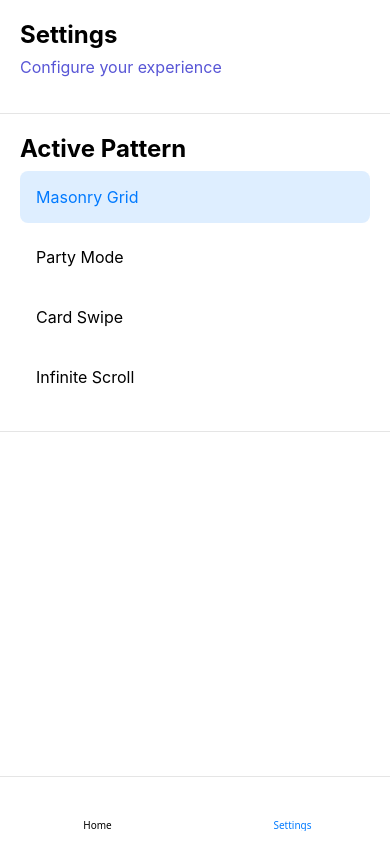
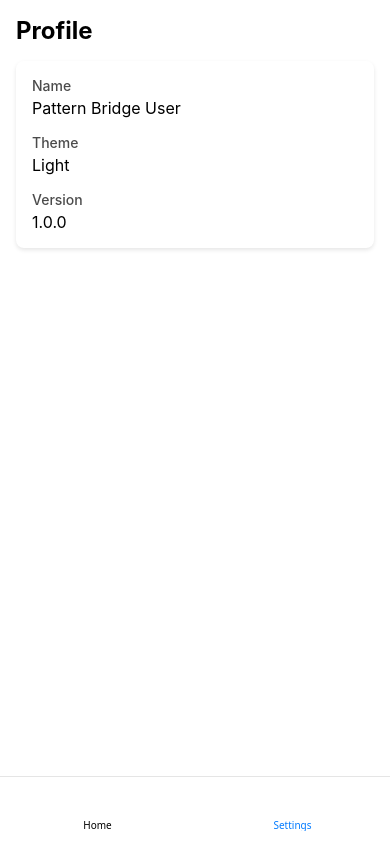
Before and after one commit to jackccrawford/pattern-bridge, a React Native app: screen /Settings in a window 390 px wide. Built offline with nearby package versions, Linux system fonts and the light colour scheme; some icons are missing.

Commit message:
fix: restore pattern selector in header with proper naming conventions

```diff
--- /dev/null
+++ b/src/components/Header.tsx
@@ -0,0 +1,87 @@
+import React from 'react';
+import { StyleSheet, View, Platform } from 'react-native';
+import { Picker } from '@react-native-picker/picker';
+import { useTheme } from '../contexts/ThemeContext';
+
+type Pattern = 'masonry' | 'partyMode' | 'cardSwipe' | 'infiniteScroll';
+
+interface HeaderProps {
+  selectedPattern: Pattern;
+  onPatternChange: (pattern: Pattern) => void;
+}
+
+const patterns = [
+  { label: 'Masonry Grid', value: 'masonry' },
+  { label: 'Party Mode', value: 'partyMode' },
+  { label: 'Card Swipe', value: 'cardSwipe' },
+  { label: 'Infinite Scroll', value: 'infiniteScroll' },
+];
+
+export const Header: React.FC<HeaderProps> = ({ selectedPattern, onPatternChange }) => {
+  const { theme } = useTheme();
+
+  return (
+    <View style={[styles.header, { backgroundColor: theme.colors.surface }]}>
+      <View style={styles.pickerContainer}>
+        <Picker
+          selectedValue={selectedPattern}
+          onValueChange={(value) => onPatternChange(value as Pattern)}
+          style={[
+            styles.picker,
+            Platform.select({
+              ios: { color: theme.colors.text },
+              android: { color: theme.colors.text, backgroundColor: 'transparent' },
+            }),
+          ]}
+          itemStyle={Platform.select({
+            ios: { color: theme.colors.text },
+          })}
+        >
+          {patterns.map((pattern) => (
+            <Picker.Item
+              key={pattern.value}
+              label={pattern.label}
+              value={pattern.value}
+              color={theme.colors.text}
+            />
+          ))}
+        </Picker>
+      </View>
+    </View>
+  );
+};
+
+const styles = StyleSheet.create({
+  header: {
+    height: Platform.select({ ios: 44, android: 56 }),
+    borderBottomWidth: 1,
+    borderBottomColor: 'rgba(0, 0, 0, 0.1)',
+    justifyContent: 'center',
+    ...Platform.select({
+      android: {
+        elevation: 4,
+      },
+      ios: {
+        shadowColor: '#000',
+        shadowOffset: { width: 0, height: 2 },
+        shadowOpacity: 0.1,
+        shadowRadius: 2,
+      },
+    }),
+  },
+  pickerContainer: {
+    flex: 1,
+    justifyContent: 'center',
+    paddingHorizontal: 16,
+  },
+  picker: {
+    ...Platform.select({
+      ios: {
+        height: 44,
+      },
+      android: {
+        height: 56,
+      },
+    }),
+  },
+});
--- a/src/screens/HomeScreen.tsx
+++ b/src/screens/HomeScreen.tsx
@@ -1,41 +1,29 @@
 import React from 'react';
-import { StyleSheet, View, Platform } from 'react-native';
-import { Text } from '../components/Text';
+import { StyleSheet, View } from 'react-native';
+import { SafeAreaView } from 'react-native-safe-area-context';
 import { useTheme } from '../contexts/ThemeContext';
-import { SafeAreaView, useSafeAreaInsets } from 'react-native-safe-area-context';
+import { CardSwipeDemo } from '../components/patterns/CardSwipe/CardSwipeDemo';
 import { MasonryGridDemo } from '../components/patterns/MasonryGrid/MasonryGridDemo';
+import { InfiniteScrollDemo } from '../components/patterns/InfiniteScroll/InfiniteScrollDemo';
 import { CowbellDemo } from '../components/patterns/PartyMode/CowbellDemo';
-import { CardSwipeDemo } from '../components/patterns/CardSwipe/CardSwipeDemo';
-import { InfiniteScrollDemo } from '../components/patterns/InfiniteScroll/InfiniteScrollDemo';
-import { usePattern } from '../contexts/PatternContext';
+import { Header } from '../components/Header';
+
+type Pattern = 'masonry' | 'partyMode' | 'cardSwipe' | 'infiniteScroll';
 
 export const HomeScreen = () => {
   const { theme } = useTheme();
-  const insets = useSafeAreaInsets();
-  const { currentPattern } = usePattern();
-
-  const bottomPadding = Platform.select({
-    ios: insets.bottom,
-    android: 80, // Account for tab bar height on Android
-  });
-
-  const patternTitles = {
-    masonry: 'Masonry Grid Pattern',
-    cowbell: 'Party Mode 🔔',
-    cardswipe: 'Card Swipe Pattern',
-    infinitescroll: 'Infinite Scroll Pattern',
-  };
+  const [selectedPattern, setSelectedPattern] = React.useState<Pattern>('masonry');
 
   const renderPattern = () => {
-    switch (currentPattern) {
+    switch (selectedPattern) {
       case 'masonry':
         return <MasonryGridDemo />;
-      case 'cowbell':
+      case 'cardSwipe':
+        return <CardSwipeDemo />;
+      case 'infiniteScroll':
+        return <InfiniteScrollDemo />;
+      case 'partyMode':
         return <CowbellDemo />;
-      case 'cardswipe':
-        return <CardSwipeDemo />;
-      case 'infinitescroll':
-        return <InfiniteScrollDemo />;
       default:
         return <MasonryGridDemo />;
     }
@@ -43,11 +31,8 @@ export const HomeScreen = () => {
 
   return (
     <SafeAreaView style={[styles.container, { backgroundColor: theme.colors.background }]} edges={['top']}>
-      <View style={[styles.header, { borderBottomColor: theme.colors.border }]}>
-        <Text style={[styles.title, { color: theme.colors.text }]}>Pattern Bridge</Text>
-        <Text style={[styles.subtitle, { color: theme.colors.text }]}>{patternTitles[currentPattern]}</Text>
-      </View>
-      <View style={[styles.content, { paddingBottom: bottomPadding }]}>
+      <Header selectedPattern={selectedPattern} onPatternChange={setSelectedPattern} />
+      <View style={styles.content}>
         {renderPattern()}
       </View>
     </SafeAreaView>
@@ -58,19 +43,6 @@ const styles = StyleSheet.create({
   container: {
     flex: 1,
   },
-  header: {
-    padding: 16,
-    borderBottomWidth: 1,
-  },
-  title: {
-    fontSize: 24,
-    fontWeight: 'bold',
-    marginBottom: 4,
-  },
-  subtitle: {
-    fontSize: 16,
-    opacity: 0.8,
-  },
   content: {
     flex: 1,
   },
--- a/src/screens/SettingsScreen.tsx
+++ b/src/screens/SettingsScreen.tsx
@@ -1,66 +1,26 @@
 import React from 'react';
-import { ScrollView, StyleSheet, View, Platform, Pressable } from 'react-native';
-import { Text } from '../components/Text';
+import { StyleSheet, View, Text } from 'react-native';
+import { SafeAreaView } from 'react-native-safe-area-context';
 import { useTheme } from '../contexts/ThemeContext';
-import { SafeAreaView, useSafeAreaInsets } from 'react-native-safe-area-context';
-import { usePattern } from '../contexts/PatternContext';
-
-type Pattern = 'masonry' | 'cowbell' | 'cardswipe' | 'infinitescroll';
 
 export const SettingsScreen = () => {
   const { theme } = useTheme();
-  const insets = useSafeAreaInsets();
-  const { currentPattern, setPattern } = usePattern();
-
-  const bottomPadding = Platform.select({
-    ios: insets.bottom,
-    android: 80, // Account for tab bar height on Android
-  });
-
-  const patterns: { id: Pattern; name: string }[] = [
-    { id: 'masonry', name: 'Masonry Grid' },
-    { id: 'cowbell', name: 'Party Mode ' },
-    { id: 'cardswipe', name: 'Card Swipe' },
-    { id: 'infinitescroll', name: 'Infinite Scroll' },
-  ];
 
   return (
     <SafeAreaView style={[styles.container, { backgroundColor: theme.colors.background }]} edges={['top']}>
-      <ScrollView
-        contentContainerStyle={[
-          styles.scrollContent,
-          { paddingBottom: bottomPadding }
-        ]}
-      >
-        <View style={[styles.section, { borderBottomColor: theme.colors.border }]}>
-          <Text style={[styles.sectionTitle, { color: theme.colors.text }]}>Settings</Text>
-          <Text style={[styles.sectionSubtitle, { color: theme.colors.secondary }]}>Configure your experience</Text>
+      <View style={styles.content}>
+        <Text style={[styles.title, { color: theme.colors.text }]}>Profile</Text>
+        <View style={[styles.card, { backgroundColor: theme.colors.surface }]}>
+          <Text style={[styles.label, { color: theme.colors.text }]}>Name</Text>
+          <Text style={[styles.value, { color: theme.colors.text }]}>Pattern Bridge User</Text>
+
+          <Text style={[styles.label, { color: theme.colors.text, marginTop: 16 }]}>Theme</Text>
+          <Text style={[styles.value, { color: theme.colors.text }]}>{theme.dark ? 'Dark' : 'Light'}</Text>
+
+          <Text style={[styles.label, { color: theme.colors.text, marginTop: 16 }]}>Version</Text>
+          <Text style={[styles.value, { color: theme.colors.text }]}>1.0.0</Text>
         </View>
-
-        <View style={[styles.section, { borderBottomColor: theme.colors.border }]}>
-          <Text style={[styles.sectionTitle, { color: theme.colors.text }]}>Active Pattern</Text>
-          {patterns.map((pattern) => (
-            <Pressable
-              key={pattern.id}
-              style={[
-                styles.patternButton,
-                currentPattern === pattern.id && { backgroundColor: theme.colors.primary + '20' },
-              ]}
-              onPress={() => setPattern(pattern.id)}
-            >
-              <Text
-                style={[
-                  styles.patternText,
-                  { color: theme.colors.text },
-                  currentPattern === pattern.id && { color: theme.colors.primary },
-                ]}
-              >
-                {pattern.name}
-              </Text>
-            </Pressable>
-          ))}
-        </View>
-      </ScrollView>
+      </View>
     </SafeAreaView>
   );
 };
@@ -69,28 +29,34 @@ const styles = StyleSheet.create({
   container: {
     flex: 1,
   },
-  scrollContent: {
-    flexGrow: 1,
+  content: {
+    flex: 1,
+    padding: 16,
   },
-  section: {
-    padding: 20,
-    borderBottomWidth: 1,
-  },
-  sectionTitle: {
+  title: {
     fontSize: 24,
     fontWeight: 'bold',
-    marginBottom: 8,
-  },
-  sectionSubtitle: {
-    fontSize: 16,
     marginBottom: 16,
   },
-  patternButton: {
+  card: {
     padding: 16,
     borderRadius: 8,
-    marginBottom: 8,
+    shadowColor: '#000',
+    shadowOffset: {
+      width: 0,
+      height: 2,
+    },
+    shadowOpacity: 0.1,
+    shadowRadius: 4,
+    elevation: 2,
   },
-  patternText: {
+  label: {
+    fontSize: 14,
+    fontWeight: '500',
+    marginBottom: 4,
+    opacity: 0.7,
+  },
+  value: {
     fontSize: 16,
   },
 });
```
Also changed, not shown: 1 other file (tests, documents, lock files or other folders).
